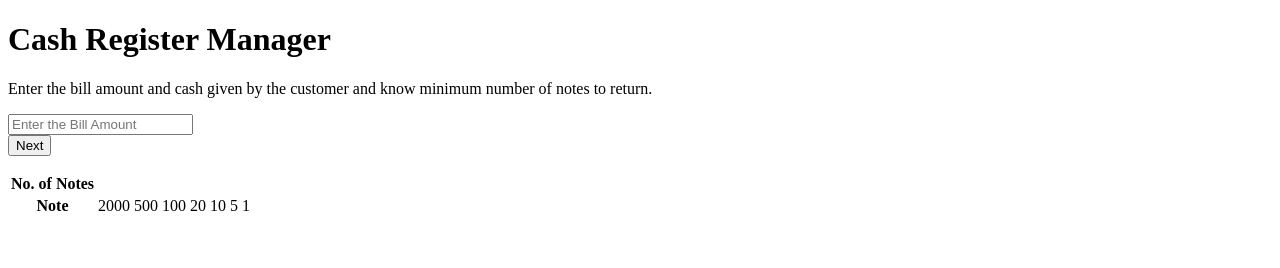
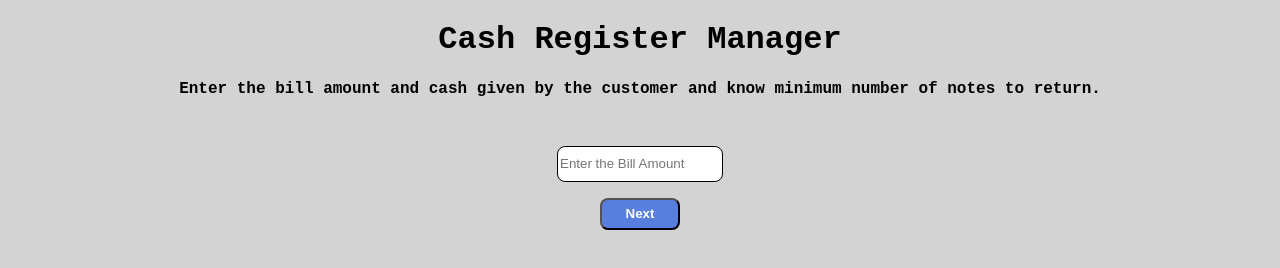
Before and after one commit to LundPiyush/markTen-CashRegister, a plain HTML site: page index.html in a window 1280 px wide. Drawn offline with Linux system fonts and the light colour scheme.

Commit message:
feat():added styles

```diff
--- a/index.html
+++ b/index.html
@@ -12,7 +12,7 @@
 
 <body>
     <h1>Cash Register Manager</h1>
-    <p>Enter the bill amount and cash given by the customer and know minimum number of notes to return.</p>
+    <p style="font-weight:bold;">Enter the bill amount and cash given by the customer and know minimum number of notes to return.</p>
     <div id="container-bill">
         <input type="number" id="input-billamount" placeholder="Enter the Bill Amount">
         <br>
@@ -27,9 +27,10 @@
     <p id="show-error-message">
 
     </p>
-    <div id="container-table">
+    <div id="container-table" style="display:none">
     <table>
-        <caption></caption>
+        <caption>Return Change</caption>
+        <tbody>
         <tr>
             <th>No. of Notes</th>
             <td class="no-of-notes"></td>
@@ -51,7 +52,7 @@
             <td>5</td>
             <td>1</td>
         </tr>
-
+    </tbody>
     </table>
 
     </div>
--- a/main.js
+++ b/main.js
@@ -30,7 +30,7 @@ function showErrorMessage(message){
 }
 
 function calculateNotes(billAmountValue,cashGivenValue){
-    errorMessage.style.display ="block";
+    errorMessage.style.display ="none";
     document.querySelector("#container-table").style.display= "block"
     var amountToBeReturned = cashGivenValue - billAmountValue;
     for(let i =0 ; i < notes.length; i++){
--- a/style.css
+++ b/style.css
@@ -0,0 +1,45 @@
+:root{
+    --primary-color:#D3D3D3;
+    --secondary-color:#587EDE;
+}
+body{
+    font-family: 'Courier New', Courier, monospace;
+    text-align: center;
+    display: block;
+    margin: auto;
+    background-color: var(--primary-color);
+}
+button{
+    background-color: var(--secondary-color);
+    color: white;
+    border-radius: 0.5rem;
+    margin: 1rem auto;
+    width: 5rem;
+    height: 2rem;
+    font-weight: bold;
+    text-align: center;
+}
+
+#input-billamount,#input-cashgiven{
+    border-radius: 0.5rem;
+    margin-top: 2rem;
+    height: 2rem;
+    width:10rem;
+    border: 1px black solid;
+}
+
+table{
+    width: 50%;
+    text-align: justify;
+    border-collapse: collapse;
+    margin: auto;
+}
+table caption{
+    margin-top: 1rem;
+    margin-bottom: 1rem;
+}
+th,td {
+    border: 2px solid black;
+    width: 0%;
+    padding: 0.4rem;
+  }
```
